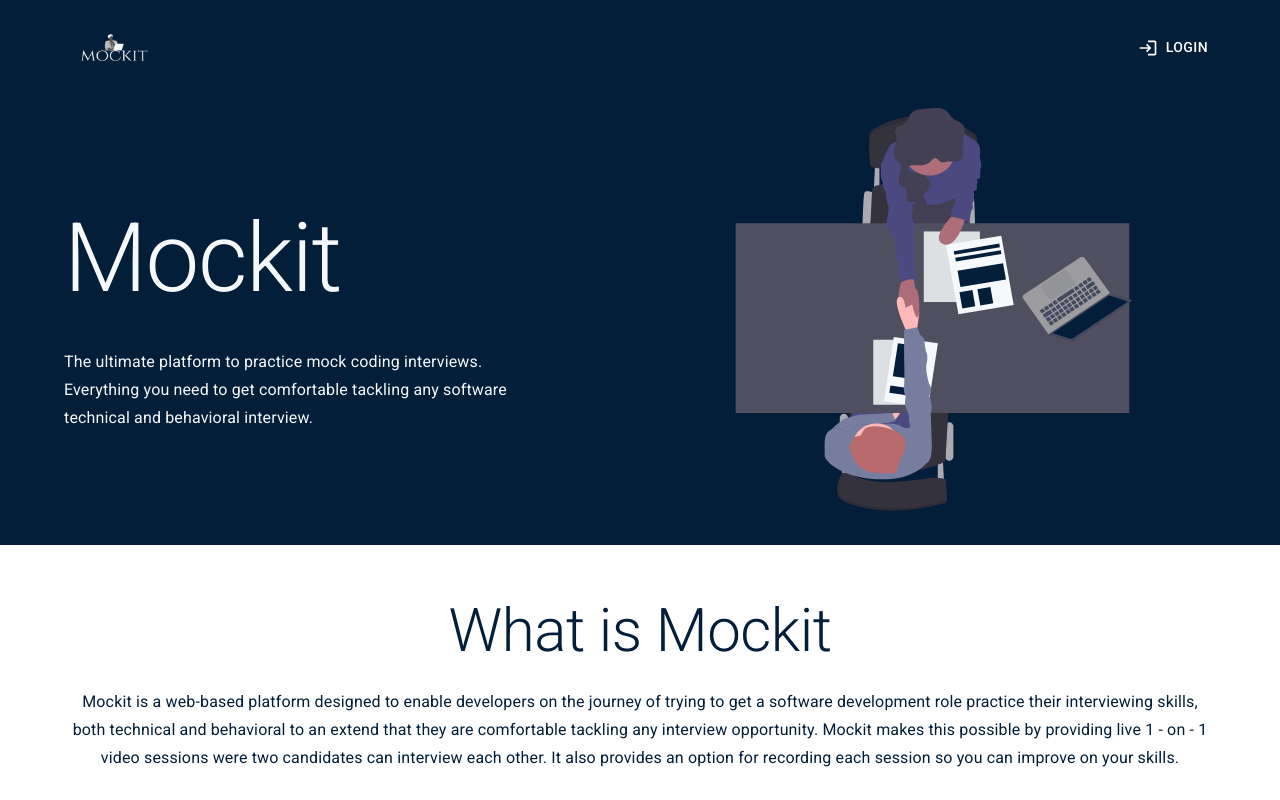
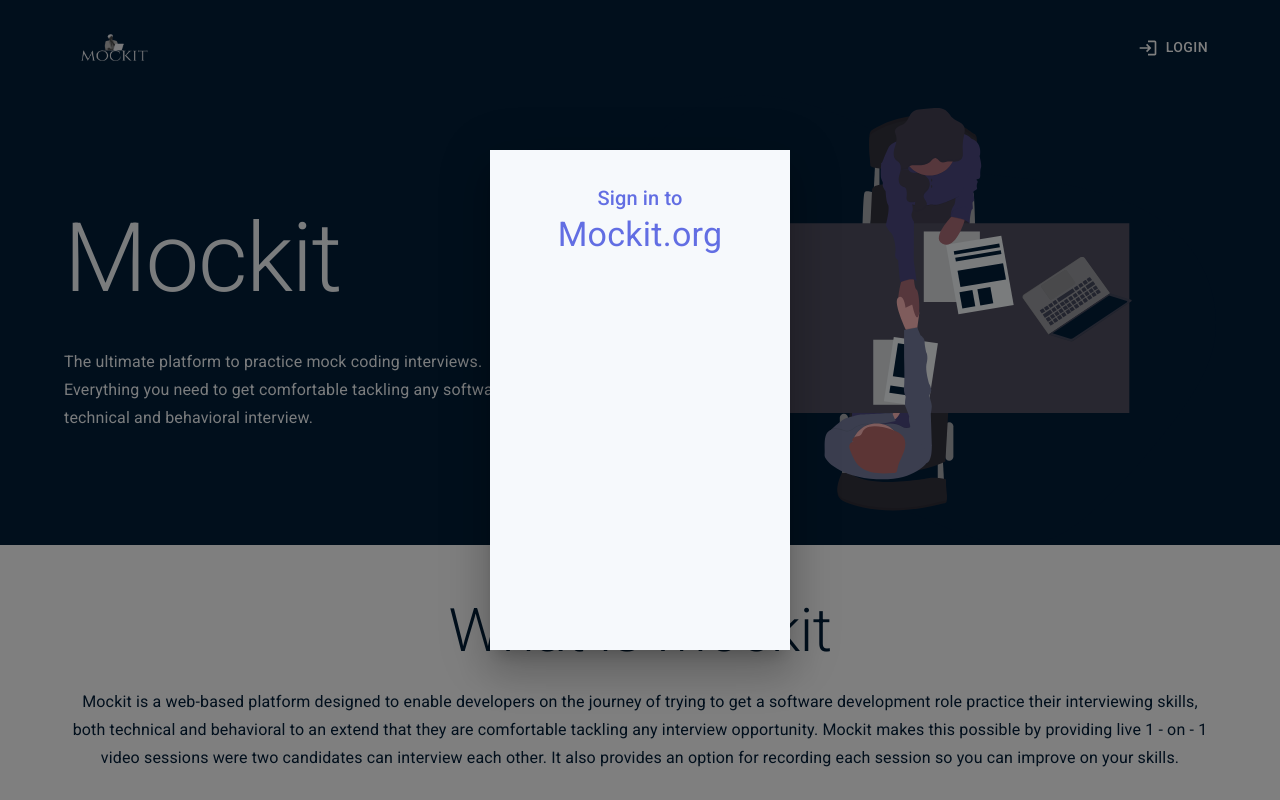
Before and after one commit to martin-alem/mockit-frontend, a React (Create React App) app: page / in a window 1280 px wide. Both pictures are taken after a click on the button "LOGIN". Shown: the top 800 px of the page. Built offline with nearby package versions, Linux system fonts and the light colour scheme.

Commit message:
added a modal to display the login buttons

```diff
--- a/src/components/login_button/LoginButton.js
+++ b/src/components/login_button/LoginButton.js
@@ -1,19 +1,50 @@
 import React from "react";
 import Button from "@mui/material/Button";
+import Box from "@mui/material/Box";
+import Modal from "@mui/material/Modal";
+import Typography from "@mui/material/Typography";
 import LoginIcon from "@mui/icons-material/Login";
 
+const style = {
+  position: "absolute",
+  top: "50%",
+  left: "50%",
+  transform: "translate(-50%, -50%)",
+  width: 300,
+  height: 500,
+  backgroundColor: "primary.contrastText",
+  boxShadow: 24,
+  p: 4,
+};
+
 function LoginButton() {
+  const [open, setOpen] = React.useState(false);
+  const handleOpen = () => setOpen(true);
+  const handleClose = () => setOpen(false);
   return (
+    <>
       <Button
         sx={{
           color: "white",
           size: "medium",
         }}
         variant="text"
-      startIcon={<LoginIcon/>}
+        startIcon={<LoginIcon />}
+        onClick={handleOpen}
       >
         Login
       </Button>
+      <Modal open={open} onClose={handleClose} aria-labelledby="modal-modal-title" aria-describedby="modal-modal-description">
+        <Box sx={style}>
+          <Typography id="modal-modal-title" variant="h6" component="h6" sx={{ textAlign: "center", color: "secondary.main" }}>
+            Sign in to
+          </Typography>
+          <Typography id="modal-modal-title" variant="h4" component="h4" sx={{ textAlign: "center", color: "secondary.main" }}>
+            Mockit.org
+          </Typography>
+        </Box>
+      </Modal>
+    </>
   );
 }
 
```
Lines whose indentation alone changed are shown as unchanged.
